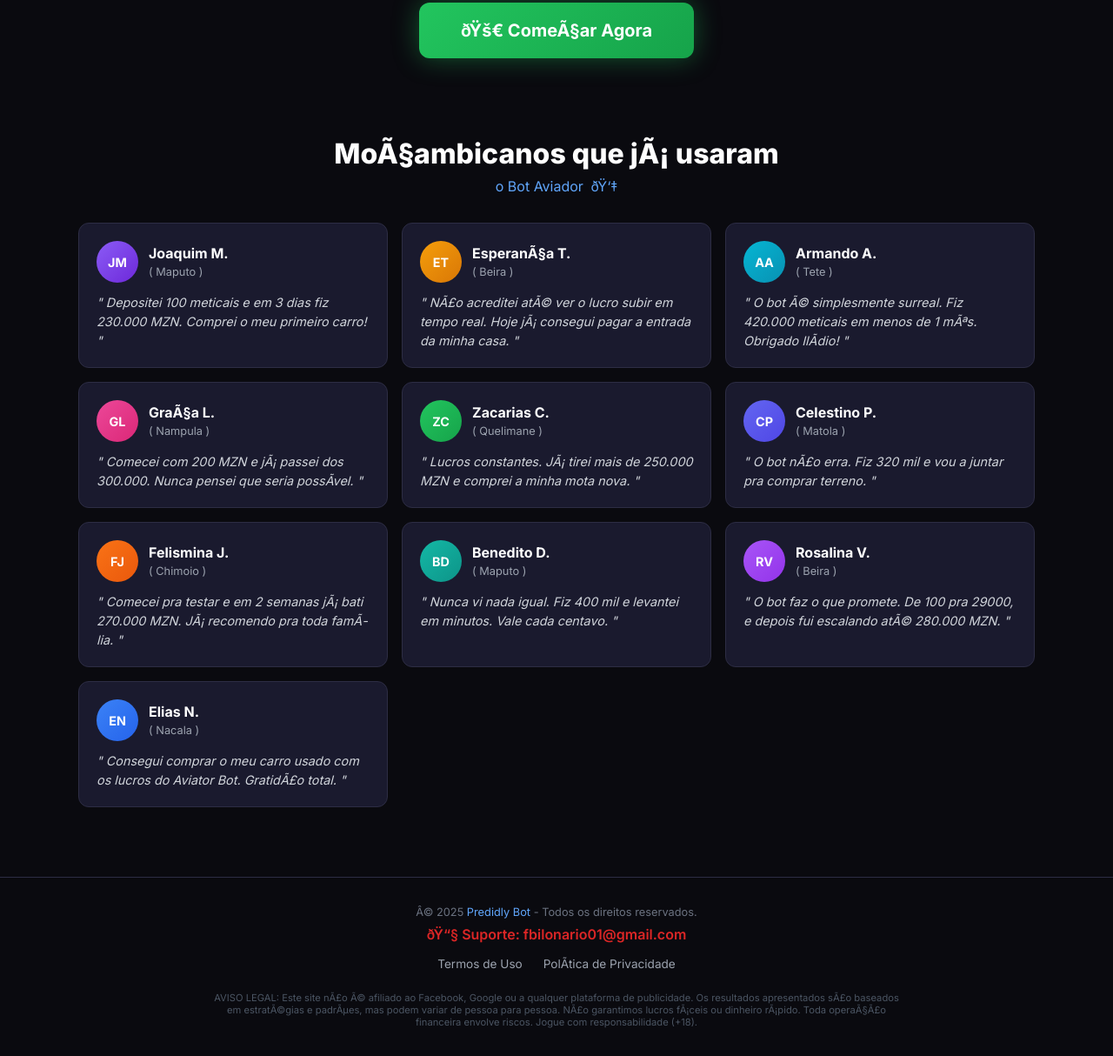
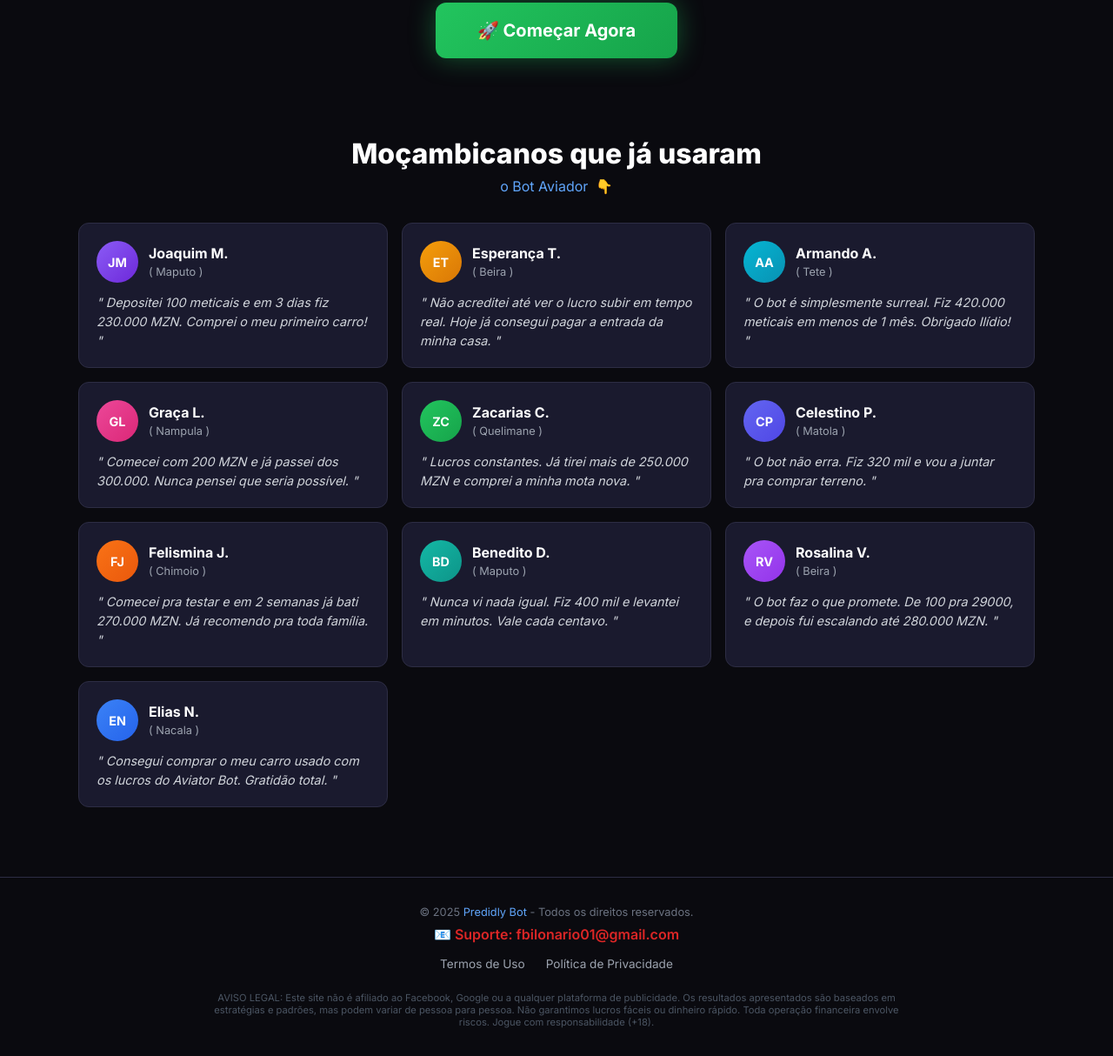
Before and after one commit to Gumballxnz/predidly-bot-page, a plain HTML site: page index.html in a window 1280 px wide. Shown: the part 1045-2259 px from the top of the page at 87% size. Drawn offline with Linux system fonts and the light colour scheme.

Commit message:
Fix UTF-8 encoding across entire page - all Portuguese characters corrected

```diff
--- a/index.html
+++ b/index.html
@@ -18,7 +18,7 @@
         !function (f, b, e, v, n, t, s) {
             if (f.fbq) return; n = f.fbq = function () {
                 n.callMethod ?
-                n.callMethod.apply(n, arguments) : n.queue.push(arguments)
+                    n.callMethod.apply(n, arguments) : n.queue.push(arguments)
             };
             if (!f._fbq) f._fbq = n; n.push = n; n.loaded = !0; n.version = '2.0';
             n.queue = []; t = b.createElement(e); t.async = !0;
@@ -818,7 +818,8 @@
             <h2>ferramenta poderosa para otimizar suas operações.</h2>
 
             <p>Potencialize seus resultados com <span class="green">assistência em tempo real</span> e opere com mais
-                <span class="gold">confiança</span>.</p>
+                <span class="gold">confiança</span>.
+            </p>
         </div>
     </section>
 
@@ -868,15 +869,15 @@
     <!-- CTA Button -->
     <section class="cta-section">
         <a href="#" class="cta-btn" id="cta-btn">
-            ðŸš€ ComeÃ§ar Agora
+            🚀 Começar Agora
         </a>
     </section>
 
     <!-- Testimonials Section -->
     <section class="testimonials-section">
         <div class="testimonials-title">
-            <h2>MoÃ§ambicanos que jÃ¡ usaram</h2>
-            <p>o Bot Aviador <span class="emoji">ðŸ‘‡</span></p>
+            <h2>Moçambicanos que já usaram</h2>
+            <p>o Bot Aviador <span class="emoji">👇</span></p>
         </div>
 
         <div class="testimonials-grid">
@@ -898,11 +899,11 @@
                 <div class="testimonial-header">
                     <div class="testimonial-avatar avatar-et">ET</div>
                     <div class="testimonial-info">
-                        <h3>EsperanÃ§a T.</h3>
+                        <h3>Esperança T.</h3>
                         <span>( Beira )</span>
                     </div>
                 </div>
-                <p class="testimonial-text">" NÃ£o acreditei atÃ© ver o lucro subir em tempo real. Hoje jÃ¡ consegui
+                <p class="testimonial-text">" Não acreditei até ver o lucro subir em tempo real. Hoje já consegui
                     pagar
                     a entrada da minha casa. "</p>
             </div>
@@ -916,8 +917,8 @@
                         <span>( Tete )</span>
                     </div>
                 </div>
-                <p class="testimonial-text">" O bot Ã© simplesmente surreal. Fiz 420.000 meticais em menos de 1 mÃªs.
-                    Obrigado IlÃ­dio! "</p>
+                <p class="testimonial-text">" O bot é simplesmente surreal. Fiz 420.000 meticais em menos de 1 mês.
+                    Obrigado Ilídio! "</p>
             </div>
 
             <!-- GraÃ§a L. -->
@@ -925,12 +926,12 @@
                 <div class="testimonial-header">
                     <div class="testimonial-avatar avatar-gl">GL</div>
                     <div class="testimonial-info">
-                        <h3>GraÃ§a L.</h3>
+                        <h3>Graça L.</h3>
                         <span>( Nampula )</span>
                     </div>
                 </div>
-                <p class="testimonial-text">" Comecei com 200 MZN e jÃ¡ passei dos 300.000. Nunca pensei que seria
-                    possÃ­vel. "</p>
+                <p class="testimonial-text">" Comecei com 200 MZN e já passei dos 300.000. Nunca pensei que seria
+                    possível. "</p>
             </div>
 
             <!-- Zacarias C. -->
@@ -942,7 +943,7 @@
                         <span>( Quelimane )</span>
                     </div>
                 </div>
-                <p class="testimonial-text">" Lucros constantes. JÃ¡ tirei mais de 250.000 MZN e comprei a minha mota
+                <p class="testimonial-text">" Lucros constantes. Já tirei mais de 250.000 MZN e comprei a minha mota
                     nova. "</p>
             </div>
 
@@ -955,7 +956,7 @@
                         <span>( Matola )</span>
                     </div>
                 </div>
-                <p class="testimonial-text">" O bot nÃ£o erra. Fiz 320 mil e vou a juntar pra comprar terreno. "</p>
+                <p class="testimonial-text">" O bot não erra. Fiz 320 mil e vou a juntar pra comprar terreno. "</p>
             </div>
 
             <!-- Felismina J. -->
@@ -967,8 +968,8 @@
                         <span>( Chimoio )</span>
                     </div>
                 </div>
-                <p class="testimonial-text">" Comecei pra testar e em 2 semanas jÃ¡ bati 270.000 MZN. JÃ¡ recomendo pra
-                    toda famÃ­lia. "</p>
+                <p class="testimonial-text">" Comecei pra testar e em 2 semanas já bati 270.000 MZN. Já recomendo pra
+                    toda família. "</p>
             </div>
 
             <!-- Benedito D. -->
@@ -993,7 +994,7 @@
                         <span>( Beira )</span>
                     </div>
                 </div>
-                <p class="testimonial-text">" O bot faz o que promete. De 100 pra 29000, e depois fui escalando atÃ©
+                <p class="testimonial-text">" O bot faz o que promete. De 100 pra 29000, e depois fui escalando até
                     280.000 MZN. "</p>
             </div>
 
@@ -1006,7 +1007,7 @@
                         <span>( Nacala )</span>
                     </div>
                 </div>
-                <p class="testimonial-text">" Consegui comprar o meu carro usado com os lucros do Aviator Bot. GratidÃ£o
+                <p class="testimonial-text">" Consegui comprar o meu carro usado com os lucros do Aviator Bot. Gratidão
                     total. "</p>
             </div>
         </div>
@@ -1014,27 +1015,27 @@
 
     <!-- Footer -->
     <footer class="footer">
-        <p>Â© 2025 <span class="brand">Predidly Bot</span> - Todos os direitos reservados.</p>
+        <p>© 2025 <span class="brand">Predidly Bot</span> - Todos os direitos reservados.</p>
         <div class="support-email">
-            ðŸ“§ Suporte: fbilonario01@gmail.com
+            📧 Suporte: fbilonario01@gmail.com
         </div>
 
         <div class="footer-links">
             <a href="termos.html">Termos de Uso</a>
-            <a href="privacidade.html">PolÃ­tica de Privacidade</a>
+            <a href="privacidade.html">Política de Privacidade</a>
         </div>
 
         <p class="disclaimer">
-            AVISO LEGAL: Este site nÃ£o Ã© afiliado ao Facebook, Google ou a qualquer plataforma de publicidade. Os
-            resultados apresentados sÃ£o baseados em estratÃ©gias e padrÃµes, mas podem variar de pessoa para pessoa.
-            NÃ£o garantimos lucros fÃ¡ceis ou dinheiro rÃ¡pido. Toda operaÃ§Ã£o financeira envolve riscos. Jogue com
+            AVISO LEGAL: Este site não é afiliado ao Facebook, Google ou a qualquer plataforma de publicidade. Os
+            resultados apresentados são baseados em estratégias e padrões, mas podem variar de pessoa para pessoa.
+            Não garantimos lucros fáceis ou dinheiro rápido. Toda operação financeira envolve riscos. Jogue com
             responsabilidade (+18).
         </p>
     </footer>
 
     <!-- Notification Popup -->
     <div class="notification-popup" id="notification-popup">
-        <p><span class="name">Samuel</span> acaba de fazer a ativaÃ§Ã£o agora mesmo!</p>
+        <p><span class="name">Samuel</span> acaba de fazer a ativação agora mesmo!</p>
     </div>
 
     <script>
```
